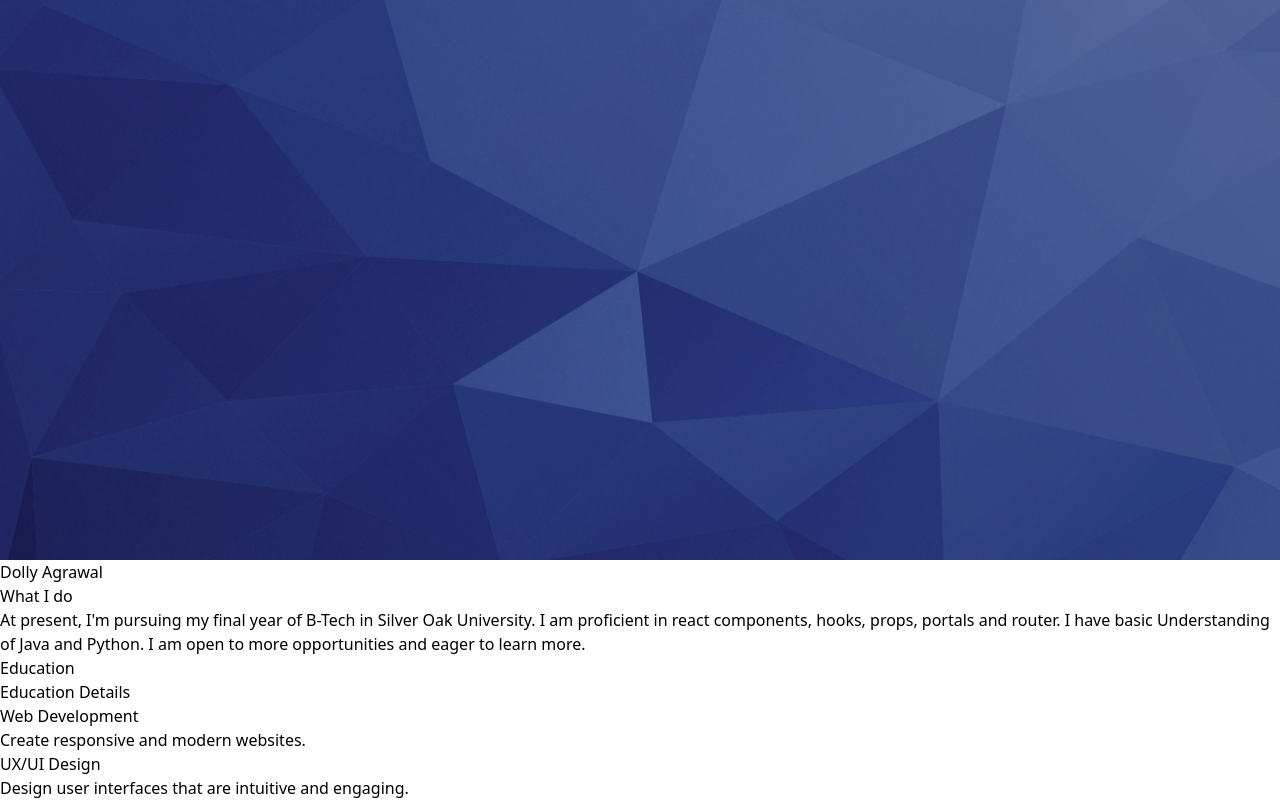
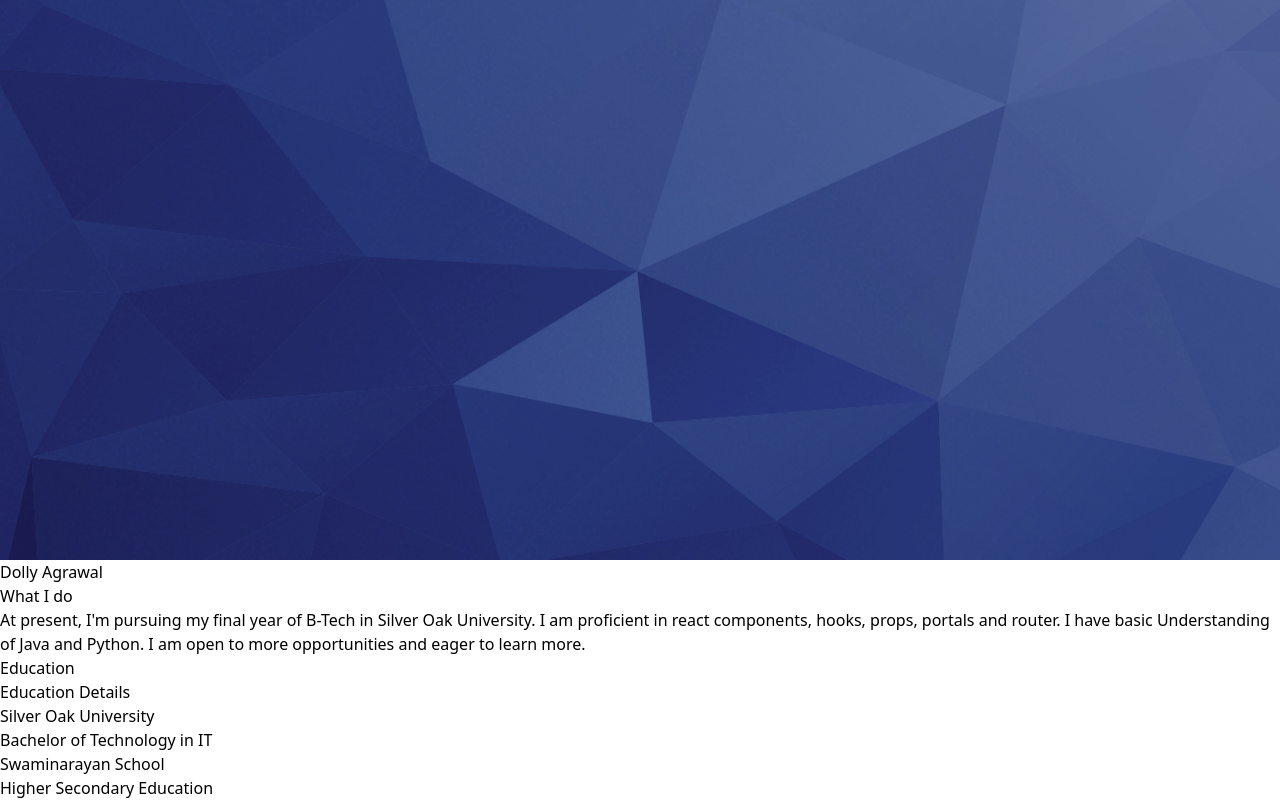
Before and after one commit to DollyAgrawal2901/Portfolio, a React (Vite) app: page / in a window 1280 px wide. Shown: the part 352-1152 px from the top of the page. Built offline with nearby package versions, Linux system fonts and the light colour scheme.

Commit message:
Adding Education Details

```diff
--- a/src/Education.jsx
+++ b/src/Education.jsx
@@ -18,10 +18,10 @@ function Education() {
                 <i className="fas fa-code"></i>
               </div>
               <h3 className="mt-4 text-lg font-semibold text-gray-900">
-              Web Development
+                Silver Oak University
               </h3>
               <p className="mt-2 text-base text-gray-500">
-              Create responsive and modern websites.
+                Bachelor of Technology in IT
               </p>
             </div>
             <div className="bg-gray-200 p-6 rounded-lg shadow-lg flex flex-col items-center justify-center text-center">
@@ -29,10 +29,10 @@ function Education() {
                 <i className="fas fa-paint-brush"></i>
               </div>
               <h3 className="mt-4 text-lg font-semibold text-gray-900">
-              UX/UI Design
+                Swaminarayan School
               </h3>
               <p className="mt-2 text-base text-gray-500">
-              Design user interfaces that are intuitive and engaging.
+                Higher Secondary Education
               </p>
             </div>
           </div>
```
Lines whose indentation alone changed are shown as unchanged.
